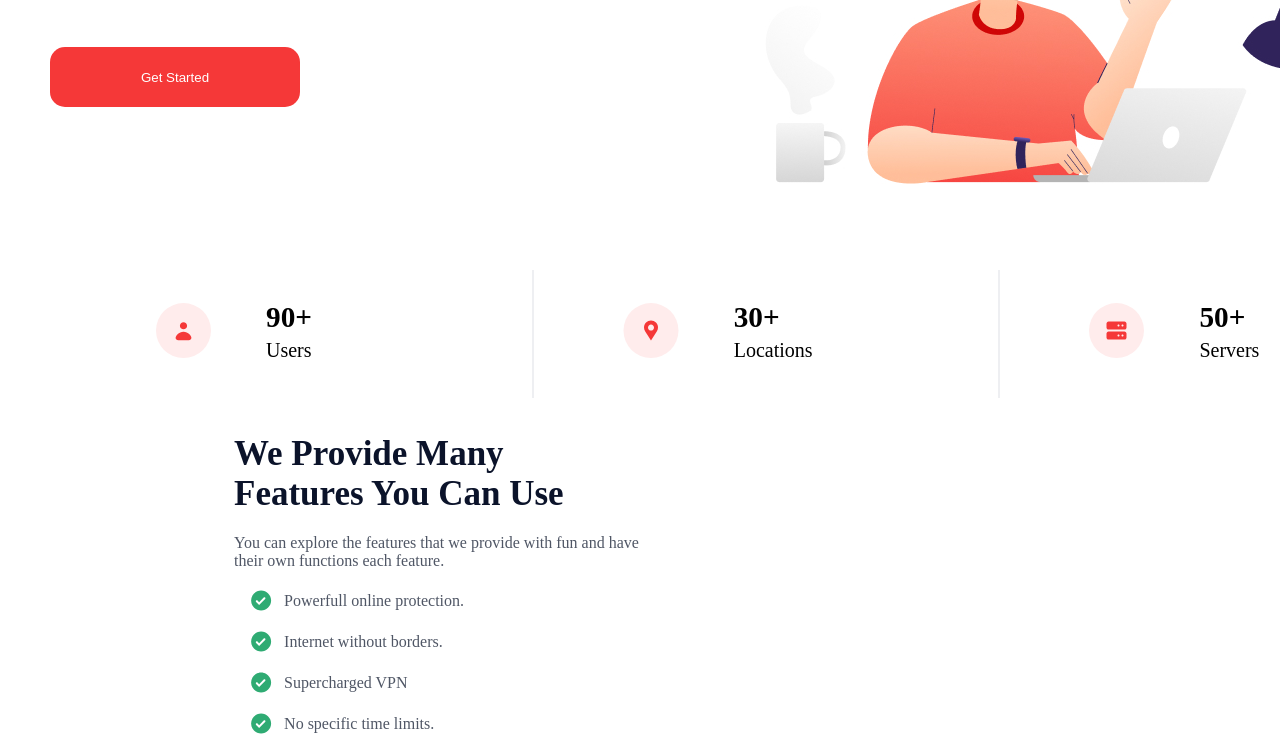
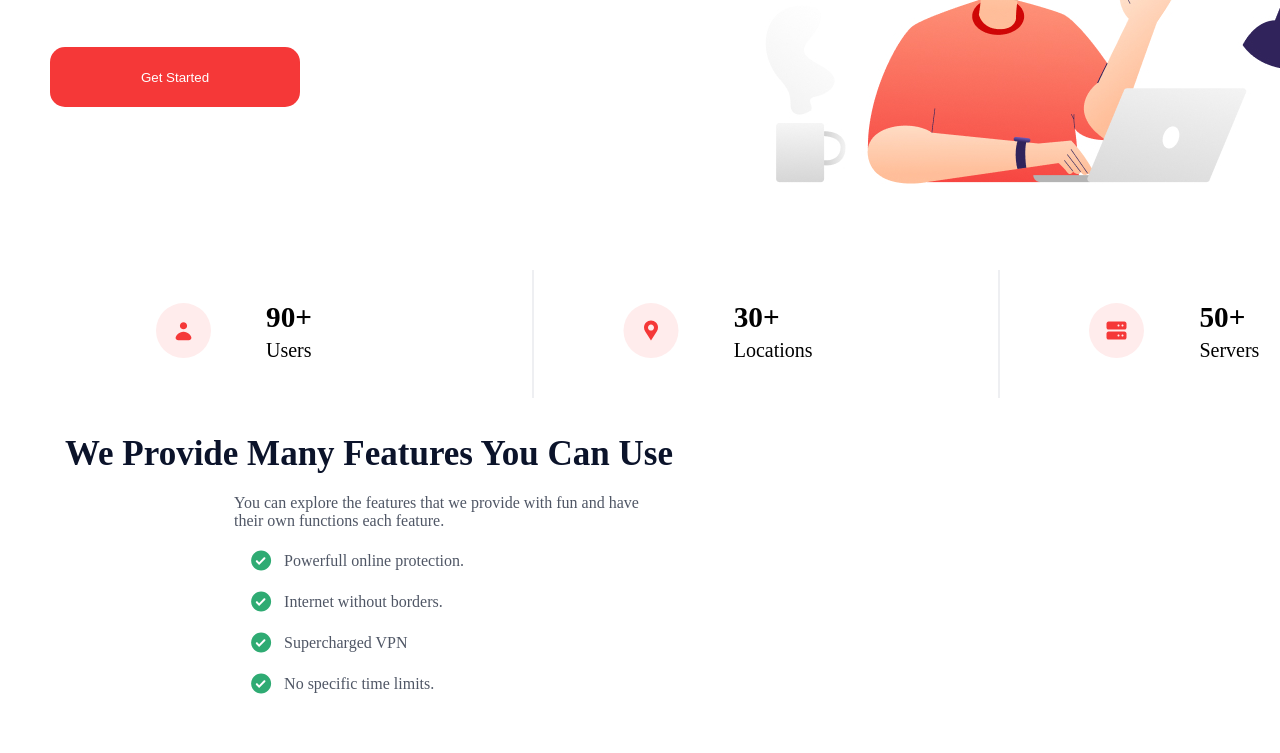
Before and after one commit to maksatai02/mmm, a plain HTML site: page index.html in a window 1280 px wide. Shown: the part 344-1097 px from the top of the page. Drawn offline with Linux system fonts and the light colour scheme.

Commit message:
changed css

```diff
--- a/style/style.css
+++ b/style/style.css
@@ -115,10 +115,7 @@ h1{
     display: flex;
 }
 .Illustration h3{
-    display: flex;
-    align-items: center;
-    margin-left: 169px;
-    width: 383.41px;
+
     font-size: 35px;
     color: #0b132a;
 }
```
